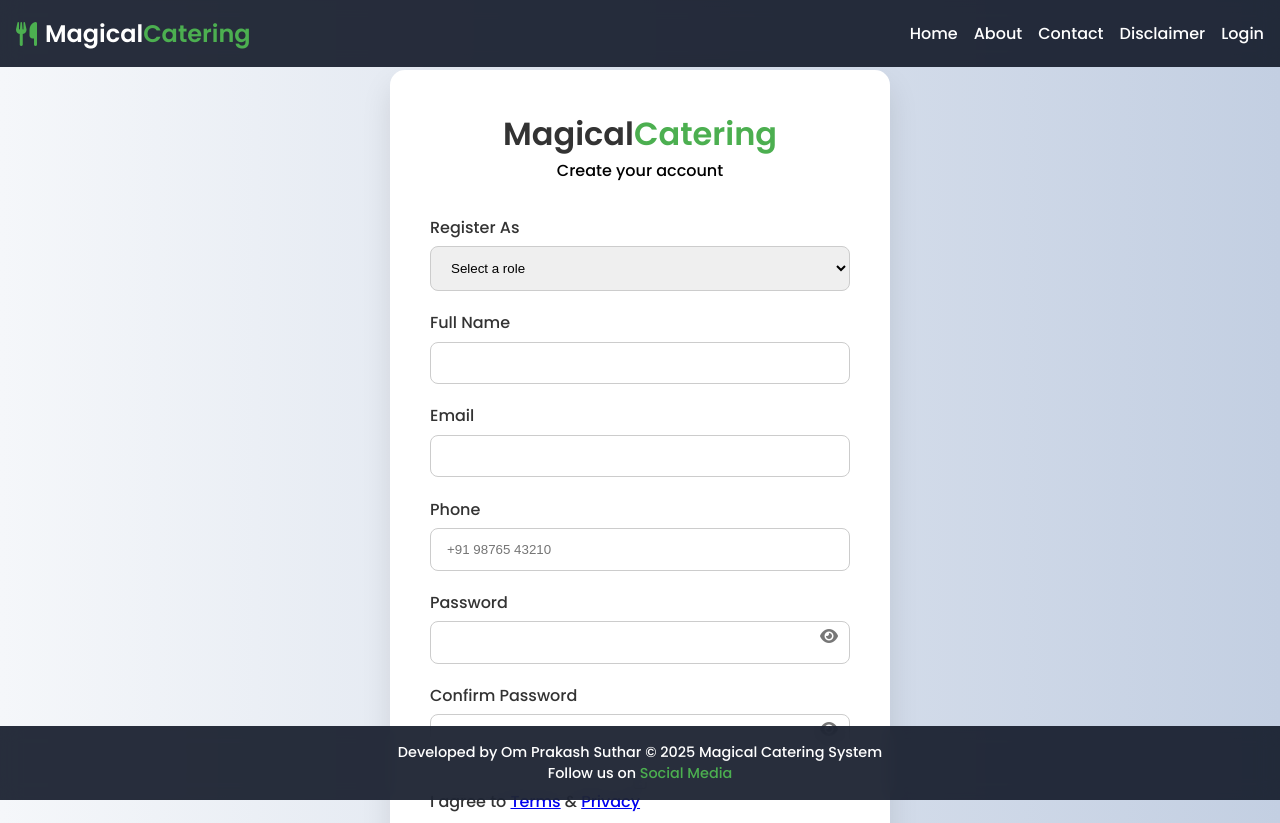
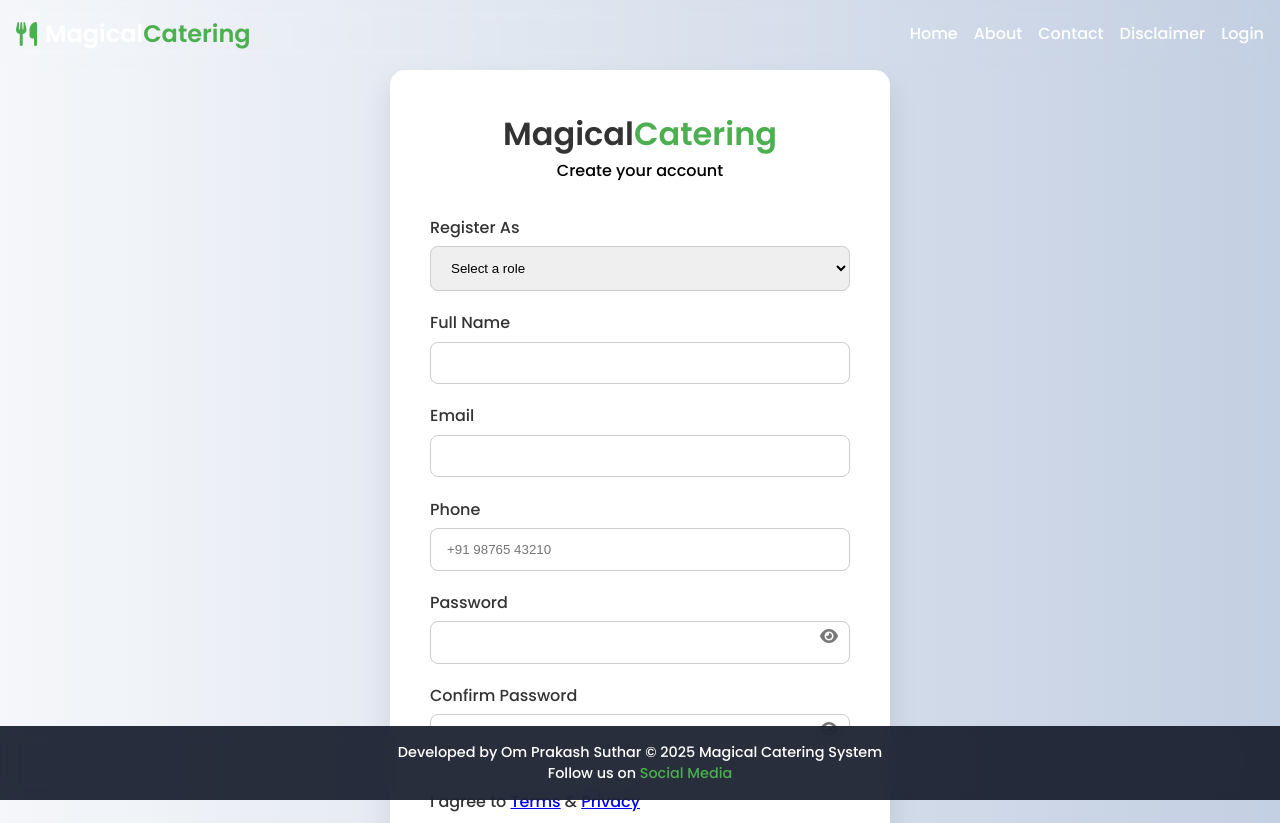
Before and after one commit to OPBSUTHAR/catering-reservation-and-order-system, a website: page public/register.html in a window 1280 px wide. Shown: the top 823 px of the page. Drawn offline with Linux system fonts and the light colour scheme.

```diff
--- a/public/register.html
+++ b/public/register.html
@@ -202,7 +202,7 @@
     }
 
     header {
-      background: rgba(17, 24, 39, 0.9);
+      background: transparent;
       backdrop-filter: blur(10px);
       padding: 1rem;
       position: fixed;
```
